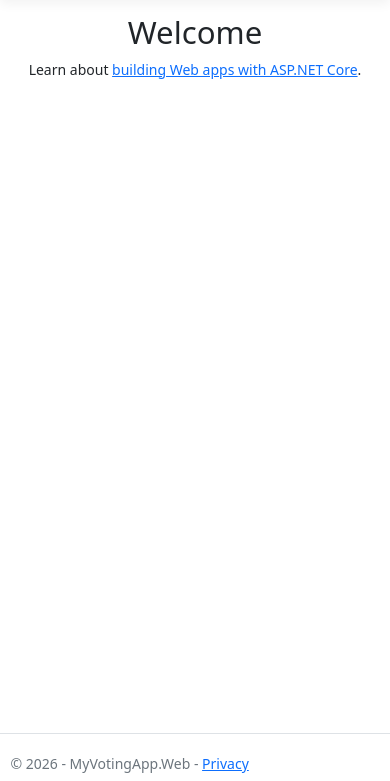
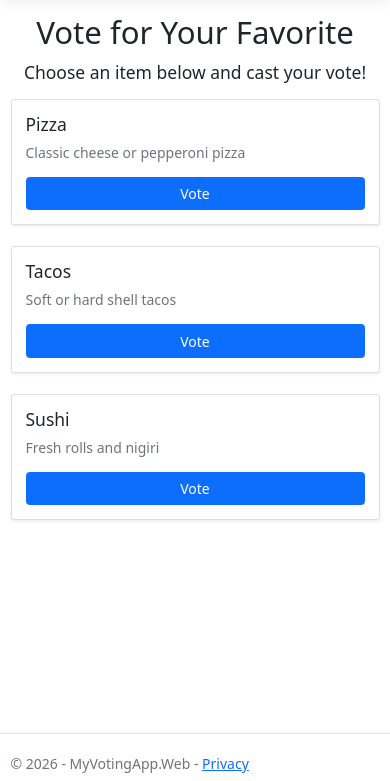
Before and after one commit to anotherRedbeard/my-voting-app, an ASP.NET Core app: page / in a window 390 px wide. Shown: the part 50-831 px from the top of the page. Run offline with ASP.NET Core 8, Linux system fonts and the light colour scheme; style sheets or scripts are compiled from the project's sources.

Commit message:
Build Razor Pages voting UI with item listing and vote buttons
- Update IndexModel to inject IVoteService and load voting items
- Update Index.cshtml to display items in responsive Bootstrap cards
- Each item shows name, description, and a vote button
- Layout is responsive for desktop and mobile
- Include placeholder for future authentication messaging
- Mark step 4 as done in implementation plan

Agent-Logs-Url: https://github.com/anotherRedbeard/my-voting-app/sessions/ab9bf4e3-c0d3-4ab9-b441-518327eab5c1

Co-authored-by: anotherRedbeard <34103220+anotherRedbeard@users.noreply.github.com>

```diff
--- a/src/MyVotingApp.Web/Pages/Index.cshtml
+++ b/src/MyVotingApp.Web/Pages/Index.cshtml
@@ -5,6 +5,45 @@
 }
 
 <div class="text-center">
-    <h1 class="display-4">Welcome</h1>
-    <p>Learn about <a href="https://learn.microsoft.com/aspnet/core">building Web apps with ASP.NET Core</a>.</p>
+    <h1 class="display-4">Vote for Your Favorite</h1>
+    <p class="lead">Choose an item below and cast your vote!</p>
 </div>
+
+@if (Model.Items.Count == 0)
+{
+    <div class="alert alert-info text-center" role="alert">
+        No items available for voting at this time.
+    </div>
+}
+else
+{
+    <div class="row justify-content-center">
+        @foreach (var item in Model.Items)
+        {
+            <div class="col-12 col-sm-6 col-md-4 mb-4">
+                <div class="card h-100 shadow-sm">
+                    <div class="card-body d-flex flex-column">
+                        <h5 class="card-title">@item.Name</h5>
+                        @if (!string.IsNullOrWhiteSpace(item.Description))
+                        {
+                            <p class="card-text text-muted">@item.Description</p>
+                        }
+                        <form method="post" class="mt-auto">
+                            <input type="hidden" name="itemId" value="@item.Id" />
+                            <button type="submit" class="btn btn-primary w-100">
+                                Vote
+                            </button>
+                        </form>
+                    </div>
+                </div>
+            </div>
+        }
+    </div>
+}
+
+<!-- Placeholder for authentication messaging (future integration) -->
+<!--
+<div class="alert alert-warning text-center" role="alert">
+    Please sign in to vote.
+</div>
+-->
--- a/src/MyVotingApp.Web/Pages/Index.cshtml.cs
+++ b/src/MyVotingApp.Web/Pages/Index.cshtml.cs
@@ -1,19 +1,25 @@
 using Microsoft.AspNetCore.Mvc;
 using Microsoft.AspNetCore.Mvc.RazorPages;
+using MyVotingApp.Web.Models;
+using MyVotingApp.Web.Services;
 
 namespace MyVotingApp.Web.Pages;
 
 public class IndexModel : PageModel
 {
+    private readonly IVoteService _voteService;
     private readonly ILogger<IndexModel> _logger;
 
-    public IndexModel(ILogger<IndexModel> logger)
+    public IndexModel(IVoteService voteService, ILogger<IndexModel> logger)
     {
+        _voteService = voteService;
         _logger = logger;
     }
 
-    public void OnGet()
+    public IReadOnlyList<VotingItem> Items { get; private set; } = [];
+
+    public async Task OnGetAsync()
     {
-
+        Items = await _voteService.GetItemsAsync();
     }
 }
```
Also changed, not shown: docs/implementation-plan.md (+1 -1 lines).
